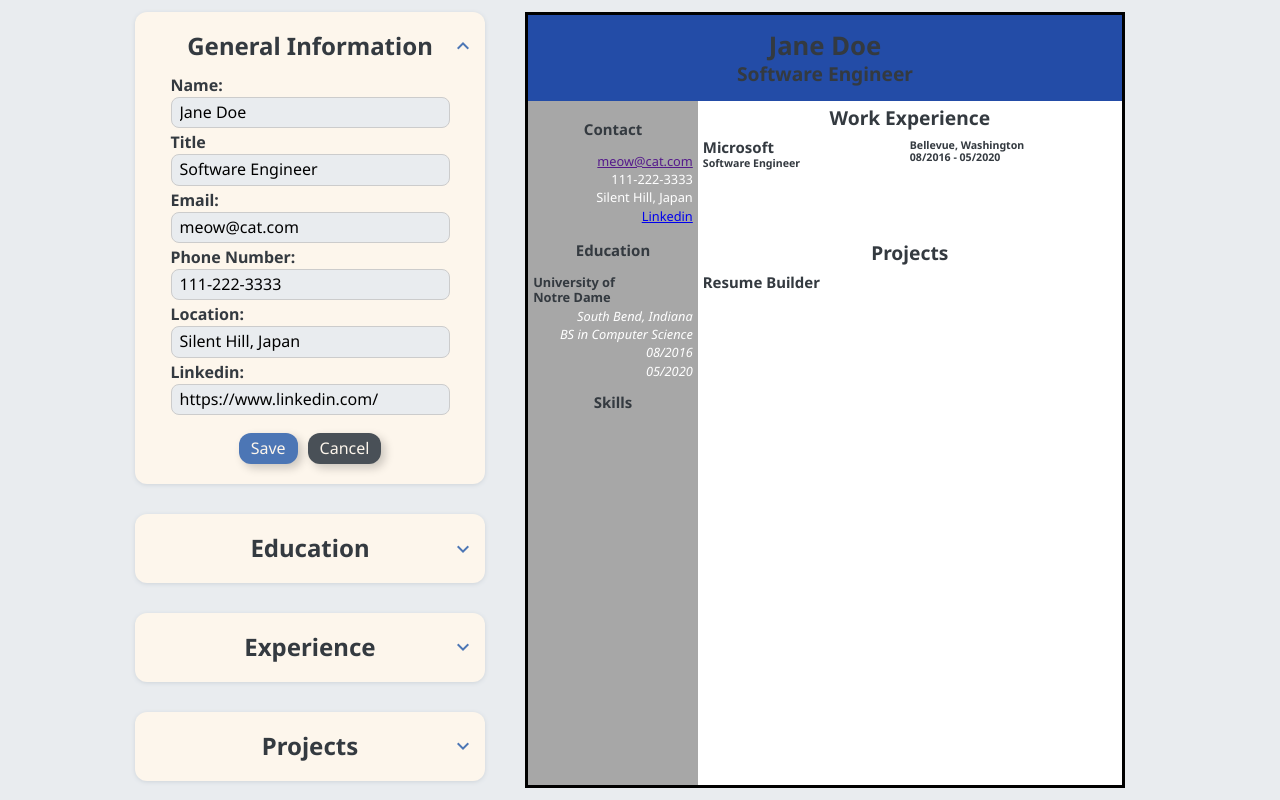
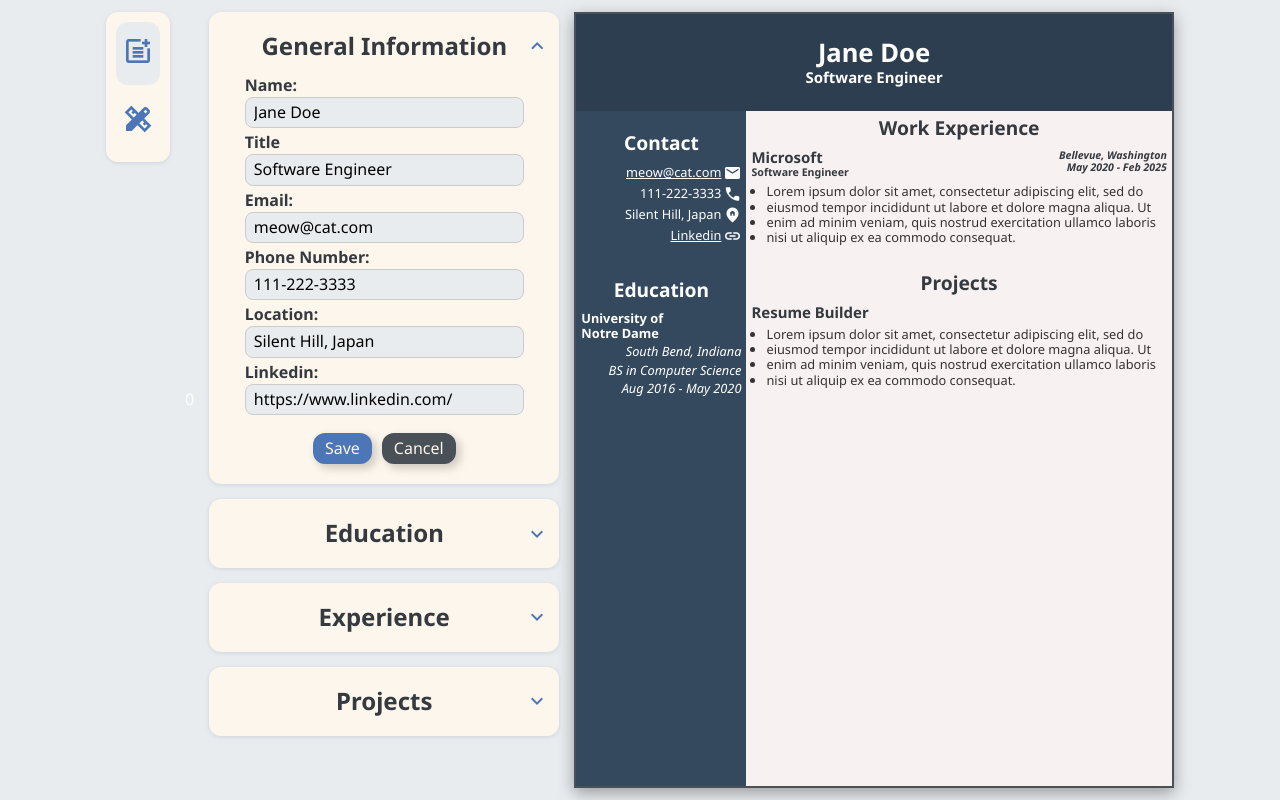
Before and after one commit to wsulliv8/cv-react, a React (Vite) app: page / in a window 1280 px wide. Built offline with nearby package versions, Linux system fonts and the light colour scheme; a web font is replaced by a local one.

Commit message:
Add additional styling options

```diff
--- a/src/App.css
+++ b/src/App.css
@@ -1,7 +1,7 @@
 .app {
   display: flex;
   justify-content: center;
-  gap: 20px;
+  gap: 15px;
   width: 100vw;
   height: 100vh;
   max-height: 100vh;
--- /dev/null
+++ b/src/components/color-palettes.js
@@ -0,0 +1,34 @@
+export const colorPalettes = {
+  classic: {
+    background: "#F8F1F1",
+    accent: "#34495E",
+    header: "#2C3E50",
+    link: "#1ABC9C",
+    mainText: "#333333",
+    sideText: "#FFFFFF",
+  },
+  modern: {
+    background: "#F8F9FA",
+    accent: "#495057",
+    header: "#333333",
+    link: "#007BFF",
+    mainText: "#212529",
+    sideText: "#FFFFFF",
+  },
+  creative: {
+    background: "#F8F1F1",
+    accent: "#1C1C1C",
+    header: "#8B0000",
+    link: "#C7A317",
+    mainText: "#333333",
+    sideText: "#FFFFFF",
+  },
+  light: {
+    background: "#A9D6E5",
+    accent: "#8EA604",
+    header: "#468189",
+    link: "#495057",
+    mainText: "#333333",
+    sideText: "#FFFFFF",
+  },
+};
--- a/src/components/input.css
+++ b/src/components/input.css
@@ -1,9 +1,11 @@
 @import url(../index.css);
 
 .input-wrapper {
+  flex: 0 0 min-content;
   display: flex;
   justify-content: center;
   align-items: center;
+  gap: 15px;
   height: 100vh;
 }
 
@@ -11,7 +13,7 @@
   display: flex;
   flex-direction: column;
   justify-content: flex-start;
-  gap: 30px;
+  gap: 15px;
   width: 350px;
   height: 97%;
 }
@@ -54,6 +56,33 @@
   color: var(--primary-color);
   border-radius: 12px;
   box-shadow: var(--shadow-color) 0px 1px 4px;
+
+  &.selectButton {
+    justify-content: space-evenly;
+    align-self: flex-start;
+    margin-top: 12px;
+    height: 150px;
+    gap: 5px;
+    flex-direction: column;
+    padding: 10px;
+  }
+
+  &.selectButton > button {
+    border: none;
+    background: none;
+    cursor: pointer;
+    border-radius: 12px;
+    height: 50%;
+  }
+
+  &.selectButton > button.active {
+    background-color: var(--background-color);
+    cursor: default;
+  }
+
+  button.active > span {
+    cursor: default;
+  }
 }
 
 .cardHeader {
@@ -104,6 +133,10 @@
   &.inactive {
     transform: rotate(180deg);
   }
+
+  &.large {
+    font-size: 32px;
+  }
 }
 
 .inputCard .cardButtons {
@@ -127,8 +160,8 @@ fieldset {
   display: contents;
 }
 
-input,
-textarea {
+.infoForm input,
+.infoForm textarea {
   margin-bottom: 3px;
   padding: 5px 8px;
   border: 1px solid #ccc;
@@ -142,7 +175,7 @@ textarea {
   }
 }
 
-textarea {
+.infoForm textarea {
   height: 100px;
   resize: none;
 }
@@ -150,3 +183,33 @@ textarea {
 label {
   font-weight: bold;
 }
+
+input[type="radio"] {
+  appearance: none;
+  -webkit-appearance: none;
+  -moz-appearance: none;
+  width: 20px;
+  height: 20px;
+  border: 2px solid var(--accent-color);
+  border-radius: 50%;
+  outline: none;
+  cursor: pointer;
+  margin: 0 10px 0 0;
+  vertical-align: middle;
+}
+
+input[type="radio"]::before {
+  content: "";
+  display: block;
+  width: 12px;
+  height: 12px;
+  margin: 2px;
+  border-radius: 50%;
+  background-color: var(--accent-color);
+  transform: scale(0);
+  transition: transform 0.2s ease;
+}
+
+input[type="radio"]:checked::before {
+  transform: scale(1);
+}
--- a/src/components/input.jsx
+++ b/src/components/input.jsx
@@ -1,7 +1,8 @@
 /* eslint-disable react/prop-types */
-import { useState, useId } from "react";
+import { useState, useId, useEffect } from "react";
 import toggleCollapse from "../assets/triangle.svg";
 import "./input.css";
+import { colorPalettes } from "./color-palettes";
 
 export default function Input({
   addResumeData,
@@ -14,6 +15,7 @@ export default function Input({
   project,
 }) {
   const [activeId, setActiveId] = useState(0);
+  const [showCustom, setShowCustom] = useState(0);
 
   function changeActiveId(id) {
     if (id === activeId) setActiveId(null);
@@ -25,6 +27,34 @@ export default function Input({
   }
   return (
     <div className="input-wrapper">
+      <div className="inputCard selectButton">
+        <button
+          className={!showCustom ? "active" : ""}
+          onClick={() => {
+            if (showCustom) setShowCustom(!showCustom);
+          }}
+        >
+          <span className="material-symbols-outlined iconButton large">
+            post_add
+          </span>
+        </button>
+        <button
+          className={showCustom ? "active" : ""}
+          onClick={() => {
+            if (!showCustom) setShowCustom(!showCustom);
+          }}
+        >
+          <span className="material-symbols-outlined iconButton large">
+            design_services
+          </span>
+        </button>
+      </div>
+      {showCustom && (
+        <div className="input customize">
+          <CustomizeBar />
+        </div>
+      )}
+      {!showCustom && (
         <div className="input">
           <InputCard
             id={0}
@@ -92,6 +122,7 @@ export default function Input({
             ))}
           </InputCard>
         </div>
+      )}
     </div>
   );
 }
@@ -119,7 +150,7 @@ function InputCard({
   return (
     <div className="inputCard">
       <h2 className="cardHeader">
-        {title}{" "}
+        {title}
         <span
           className={`material-symbols-outlined iconButton expand ${
             id === activeId ? "active" : "inactive"
@@ -206,9 +237,91 @@ function InputCard({
   );
 }
 
+function CustomizeBar() {
+  const [theme, setTheme] = useState("classic");
+
+  useEffect(() => {
+    const root = document.documentElement;
+    root.style.setProperty(
+      "--resume-background-color",
+      colorPalettes[theme].background
+    );
+    root.style.setProperty(
+      "--resume-accent-color",
+      colorPalettes[theme].accent
+    );
+    root.style.setProperty(
+      "--resume-header-color",
+      colorPalettes[theme].header
+    );
+    root.style.setProperty("--resume-link-color", colorPalettes[theme].link);
+    root.style.setProperty(
+      "--resume-mainText-color",
+      colorPalettes[theme].mainText
+    );
+    root.style.setProperty(
+      "--resume-sideText-color",
+      colorPalettes[theme].sideText
+    );
+  }, [theme]);
+
+  return (
+    <div className="inputCard">
+      <h2 className="cardHeader">Customize</h2>
+      <form>
+        <h3>Color Theme</h3>
+        <div className="theme-option">
+          <input
+            type="radio"
+            id="classic"
+            name="themeSelect"
+            value="classic"
+            onChange={(e) => setTheme(e.target.value)}
+            checked={theme === "classic"}
+          />
+          <label htmlFor="classic">Classic</label>
+        </div>
+        <div className="theme-option">
+          <input
+            type="radio"
+            id="modern"
+            name="themeSelect"
+            value="modern"
+            onChange={(e) => setTheme(e.target.value)}
+            checked={theme === "modern"}
+          />
+          <label htmlFor="modern">Modern</label>
+        </div>
+        <div className="theme-option">
+          <input
+            type="radio"
+            id="creative"
+            name="themeSelect"
+            value="creative"
+            onChange={(e) => setTheme(e.target.value)}
+            checked={theme === "creative"}
+          />
+          <label htmlFor="creative">Creative</label>
+        </div>
+        <div className="theme-option">
+          <input
+            type="radio"
+            id="light"
+            name="themeSelect"
+            value="light"
+            onChange={(e) => setTheme(e.target.value)}
+            checked={theme === "light"}
+          />
+          <label htmlFor="light">Light</label>
+        </div>
+      </form>
+    </div>
+  );
+}
+
 function General({ onChange, resumeData }) {
   return (
-    <form action="">
+    <form className="infoForm" action="">
       <fieldset>
         <label htmlFor="name">Name: </label>
         <input
@@ -265,7 +378,7 @@ function General({ onChange, resumeData }) {
 
 function Education({ id, onChange, resumeData }) {
   return (
-    <form action="">
+    <form className="infoForm" action="">
       <label htmlFor={useId()}>School</label>
       <input
         type="text"
@@ -293,7 +406,7 @@ function Education({ id, onChange, resumeData }) {
       <label htmlFor={useId()}>Start Date</label>
       <input
         className="date"
-        type="date"
+        type="month"
         id={useId()}
         name="startDate"
         onChange={(e) => onChange(e, "education", id)}
@@ -302,7 +415,7 @@ function Education({ id, onChange, resumeData }) {
       <label htmlFor={useId()}>End Date</label>
       <input
         className="date"
-        type="date"
+        type="month"
         id={useId()}
         name="endDate"
         onChange={(e) => onChange(e, "education", id)}
@@ -314,7 +427,7 @@ function Education({ id, onChange, resumeData }) {
 
 function Experience({ id, onChange, resumeData }) {
   return (
-    <form action="">
+    <form className="infoForm" action="">
       <label htmlFor={useId()}>Company</label>
       <input
         type="text"
@@ -348,7 +461,7 @@ function Experience({ id, onChange, resumeData }) {
       />
       <label htmlFor={useId()}>Start Date</label>
       <input
-        type="date"
+        type="month"
         id={useId()}
         name="workStartDate"
         onChange={(e) => onChange(e, "experience", id)}
@@ -356,7 +469,7 @@ function Experience({ id, onChange, resumeData }) {
       />
       <label htmlFor={useId()}>End Date</label>
       <input
-        type="date"
+        type="month"
         id={useId()}
         name="workEndDate"
         onChange={(e) => onChange(e, "experience", id)}
@@ -368,7 +481,7 @@ function Experience({ id, onChange, resumeData }) {
 
 function Project({ id, onChange, resumeData }) {
   return (
-    <form action="">
+    <form className="infoForm" action="">
       <label htmlFor={useId()}>Project</label>
       <input
         type="text"
--- a/src/components/resume-data.js
+++ b/src/components/resume-data.js
@@ -14,8 +14,8 @@ export const educationData = [
     school: "University of Notre Dame",
     location: "South Bend, Indiana",
     degree: "BS in Computer Science",
-    startDate: "08/2016",
-    endDate: "05/2020",
+    startDate: "2016-08",
+    endDate: "2020-05",
     active: true,
     id: 0,
   },
@@ -30,8 +30,8 @@ export const experienceData = [
               eiusmod tempor incididunt ut labore et dolore magna aliqua. Ut
               enim ad minim veniam, quis nostrud exercitation ullamco laboris
               nisi ut aliquip ex ea commodo consequat.`,
-    workStartDate: "08/2016",
-    workEndDate: "05/2020",
+    workStartDate: "2020-05",
+    workEndDate: "2025-02",
     active: true,
     id: 0,
   },
--- a/src/components/resume.css
+++ b/src/components/resume.css
@@ -1,4 +1,7 @@
+@import url(../index.css);
+
 .resume-wrapper {
+  flex: 0 0 min-content;
   display: flex;
   justify-content: center;
   align-items: center;
@@ -8,14 +11,16 @@
 
 .resume {
   display: grid;
-  grid-template: 1fr 8fr / 1fr 2.5fr;
+  grid-template: 1fr 7fr / 1fr 2.5fr;
   grid-template-areas:
     "header   header"
     "sidebar  body";
   height: 97%;
   aspect-ratio: 8.5 / 11;
-  border: black solid;
-  background-color: white;
+  background-color: var(--resume-background-color);
+  color: var(--resume-mainText-color);
+  border: var(--gray-color) solid 2px;
+  box-shadow: rgba(0, 0, 0, 0.35) 0px 5px 15px;
 }
 
 .flex-contents {
@@ -25,20 +30,34 @@
   padding: 5px;
 }
 
+.header *,
+.sidebar * {
+  color: var(--resume-sideText-color);
+}
+
+.header > h3,
+.sidebar > h2 {
+  color: var(--resume-link-color);
+}
+
 .header {
   grid-area: header;
   gap: 0;
   justify-content: center;
   align-items: center;
-  background-color: #234ca7;
+  background-color: var(--resume-header-color);
 }
 
 .sidebar {
   grid-area: sidebar;
   justify-content: flex-start;
-  gap: 15px;
-  background-color: #a7a7a7;
+  gap: 10px;
+  background-color: var(--resume-accent-color);
   padding-top: 20px;
+}
+
+.sidebar section:first-of-type {
+  margin-bottom: 10px;
 }
 
 .sidebar > section {
@@ -48,7 +67,17 @@
   gap: 3px;
 }
 
-.sidebar h3 {
+.sidebar > section > span {
+  display: flex;
+  align-items: center;
+  gap: 2px;
+}
+
+.resumeIcon {
+  font-size: 18px;
+}
+
+.sidebar h2 {
   align-self: center;
 }
 
@@ -63,22 +92,34 @@
 .work-experience {
   display: grid;
   grid-template: max-content max-content / 1fr 1fr;
+  gap: 5px;
+  margin-bottom: 15px;
   grid-template-areas:
     "company-position  location-timeline"
     "description        description";
 }
 
-.work-experience:first-of-type(div) {
+.work-experience :first-child {
   grid-area: company-position;
-  text-align: center;
 }
 
-.work-experience:last-of-type(div) {
+.work-experience :nth-child(2) {
   grid-area: location-timeline;
 }
 
-.work-experience > ul {
+.work-experience :nth-child(2) h5 {
+  justify-self: end;
+}
+
+.work-experience > ul,
+.project > ul {
   grid-area: description;
   list-style-type: disc;
   padding-left: 15px;
 }
+
+.project {
+  display: flex;
+  flex-direction: column;
+  gap: 5px;
+}
--- a/src/components/resume.jsx
+++ b/src/components/resume.jsx
@@ -8,18 +8,34 @@ export default function Resume({ general, education, experience, project }) {
       <div className="resume">
         <div className="header flex-contents">
           <h1>{general.name}</h1>
-          <h2>{general.title}</h2>
+          <h3>{general.title}</h3>
         </div>
         <div className="sidebar flex-contents">
-          <h3>Contact</h3>
+          <h2>Contact</h2>
           <section>
-            <a href="">{general.email}</a>
-            <p>{general.phone}</p>
-            <p>{general.home}</p>
-            <a href={general.linkedin}>Linkedin</a>
+            <span>
+              <a href="">{general.email}</a>{" "}
+              <span className="material-symbols-outlined resumeIcon">mail</span>
+            </span>
+            <span>
+              <p>{general.phone}</p>
+              <span className="material-symbols-outlined resumeIcon">
+                phone
+              </span>
+            </span>
+            <span>
+              <p>{general.home}</p>
+              <span className="material-symbols-outlined resumeIcon">
+                home_pin
+              </span>
+            </span>
+            <span>
+              <a href={general.linkedin}>Linkedin</a>
+              <span className="material-symbols-outlined resumeIcon">link</span>
+            </span>
             <section className="contact"></section>
           </section>
-          <h3>Education</h3>
+          <h2>Education</h2>
           {education.map((item, index) => {
             return (
               <EducationSection
@@ -28,8 +44,6 @@ export default function Resume({ general, education, experience, project }) {
               ></EducationSection>
             );
           })}
-          <h3>Skills</h3>
-          <section className="skills"></section>
         </div>
         <div className="resume-body flex-contents">
           <h2>Work Experience</h2>
@@ -52,6 +66,14 @@ export default function Resume({ general, education, experience, project }) {
 }
 
 function EducationSection({ education }) {
+  const formatDate = (date) => {
+    const [year, month] = date.split("-");
+    return new Date(year, month - 1).toLocaleString("en-US", {
+      month: "short",
+      year: "numeric",
+    });
+  };
+
   return (
     <section className="education">
       <h4>{education.school}</h4>
@@ -62,16 +84,23 @@ function EducationSection({ education }) {
         <i>{education.degree}</i>
       </p>
       <p>
-        <i>{education.startDate}</i>
-      </p>
-      <p>
-        <i>{education.endDate}</i>
+        <i>
+          {formatDate(education.startDate)} - {formatDate(education.endDate)}
+        </i>
       </p>
     </section>
   );
 }
 
 function ExperienceSection({ experience }) {
+  const formatDate = (date) => {
+    const [year, month] = date.split("-");
+    return new Date(year, month - 1).toLocaleString("en-US", {
+      month: "short",
+      year: "numeric",
+    });
+  };
+
   function createBullets(str) {
     return str ? str.split("\n") : [];
   }
@@ -83,9 +112,14 @@ function ExperienceSection({ experience }) {
         <h5>{experience.position}</h5>
       </div>
       <div>
-        <h5>{experience.companyLocation}</h5>
+        <i>
+          <h5>{experience.companyLocation}</h5>
+        </i>
         <h5>
-          {experience.workStartDate} - {experience.workEndDate}
+          <i>
+            {formatDate(experience.workStartDate)} -{" "}
+            {formatDate(experience.workEndDate)}
+          </i>
         </h5>
       </div>
       <ul>
@@ -103,7 +137,7 @@ function ProjectSection({ project }) {
   }
 
   return (
-    <section className="work-experience">
+    <section className="project">
       <div>
         <h3>{project.project}</h3>
       </div>
```
Also changed, not shown: src/index.css (+7 -0 lines). Lines whose indentation alone changed are shown as unchanged.
